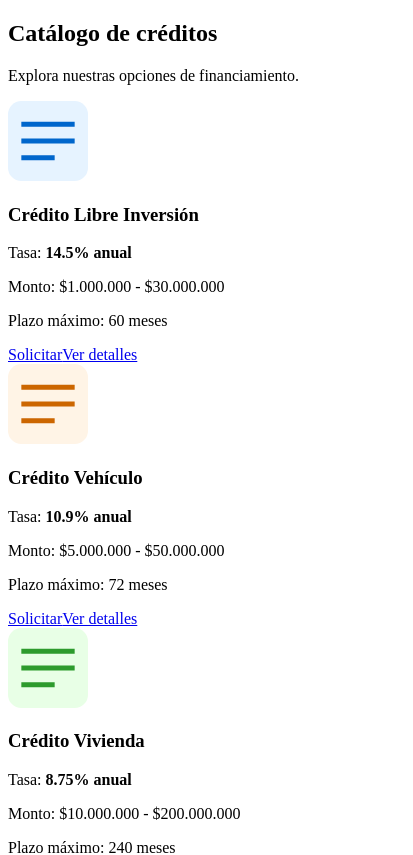
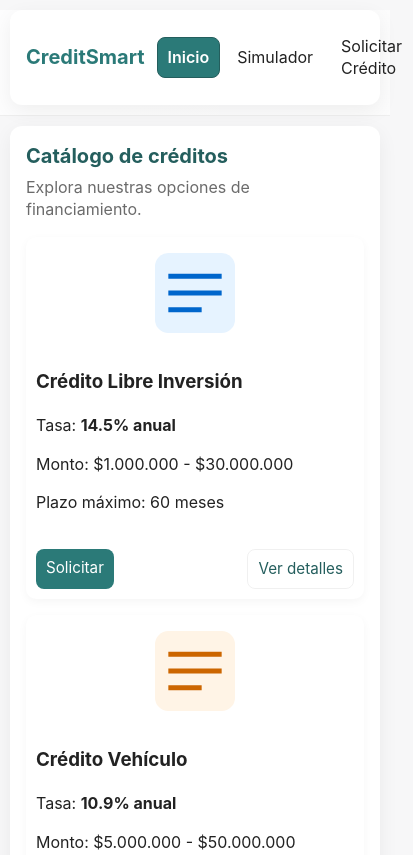
Before and after one commit to CamiloLezcanoUdea/CreditSmartReact, a React (Vite) app in the folder credit-smart-react/: page / in a window 390 px wide. Shown: the top 855 px of the page, 413 px wide, since content can reach past the window. Built offline with nearby package versions, Linux system fonts and the light colour scheme.

Commit message:
style: Estilos responsive y pulido general

```diff
--- a/credit-smart-react/src/App.jsx
+++ b/credit-smart-react/src/App.jsx
@@ -1,6 +1,9 @@
 import { BrowserRouter, Routes, Route } from "react-router-dom";
 
-// Importar las páginas
+// Componentes
+import Header from "./components/Header";
+
+// Páginas
 import Home from "./pages/Home";
 import Simulador from "./pages/Simulador";
 import Solicitar from "./pages/Solicitar";
@@ -8,6 +11,8 @@ import Solicitar from "./pages/Solicitar";
 export default function App() {
   return (
     <BrowserRouter>
+      <Header />
+
       <Routes>
         <Route path="/" element={<Home />} />
         <Route path="/simulador" element={<Simulador />} />
--- a/credit-smart-react/src/styles.css
+++ b/credit-smart-react/src/styles.css
@@ -0,0 +1,202 @@
+/* =========================
+   CreditSmart - Estilos base
+   ========================= */
+
+/* Variables del tema */
+:root{
+  --brand: #2b7a78;
+  --brand-dark: #245e5d;
+  --muted: #6b6b6b;
+  --bg: #f7f7f8;
+  --white: #ffffff;
+  --shadow: 0 6px 20px rgba(0,0,0,0.06);
+  --container: 1100px;
+  --gap: 16px;
+  --radius: 10px;
+  --success: #1f8a36;
+  --danger: #c0392b;
+  --glass: rgba(255,255,255,0.6);
+  font-family: Inter, system-ui, -apple-system, 'Segoe UI', Roboto, 'Helvetica Neue', Arial, sans-serif;
+}
+
+/* Reset básico */
+*{box-sizing:border-box}
+html,body{height:100%}
+body{
+  margin:0;
+  background:var(--bg);
+  color:#222;
+  -webkit-font-smoothing:antialiased;
+  -moz-osx-font-smoothing:grayscale;
+  line-height:1.4;
+  font-size:16px;
+}
+
+/* Contenedor principal */
+.container{
+  max-width:var(--container);
+  margin:20px auto;
+  padding:20px;
+  background:var(--white);
+  border-radius:12px;
+  box-shadow:var(--shadow);
+}
+
+/* Header / Nav */
+.site-header {
+  background: linear-gradient(90deg, rgba(255,255,255,0.8), rgba(255,255,255,0.6));
+  border-bottom:1px solid #eee;
+}
+.header-inner{
+  display:flex;
+  align-items:center;
+  justify-content:space-between;
+  gap:12px;
+  padding:12px 0;
+}
+.brand{
+  margin:0;
+  color:var(--brand);
+  font-weight:700;
+  font-size:1.4rem;
+}
+.main-nav{
+  display:flex;
+  gap:8px;
+  align-items:center;
+}
+.main-nav a{
+  padding:8px 10px;
+  border-radius:8px;
+  text-decoration:none;
+  color:inherit;
+  transition:all .15s ease;
+  border:1px solid transparent;
+}
+.main-nav a:hover{
+  background:var(--glass);
+  transform:translateY(-1px);
+}
+.main-nav a.active{
+  background:var(--brand);
+  color:#fff;
+  font-weight:600;
+  border-color:var(--brand-dark);
+}
+
+/* Hero */
+.hero{
+  margin-bottom:16px;
+}
+.hero h2{ margin:0 0 6px 0; font-size:1.25rem; color:var(--brand-dark) }
+.hero p{ margin:0; color:var(--muted) }
+
+/* GRID de tarjetas: responsive */
+.cards-grid{
+  display:grid;
+  gap:var(--gap);
+  grid-template-columns: repeat(3, 1fr); /* desktop por defecto */
+  margin-top:12px;
+}
+
+/* CARD */
+.card{
+  background:var(--white);
+  border-radius:var(--radius);
+  padding:12px;
+  box-shadow:0 3px 10px rgba(0,0,0,0.04);
+  display:flex;
+  gap:12px;
+  align-items:flex-start;
+  flex-direction:column;
+}
+.card-media{ width:100%; display:flex; align-items:center; justify-content:center; padding:6px 0 }
+.card-body{ width:100%; flex:1; }
+.product-name{ margin:0 0 6px 0; font-size:1.05rem; color:#222; }
+.rate, .amount, .term{ margin:4px 0; color:var(--muted); font-size:0.95rem; }
+.card-actions{ display:flex; gap:8px; justify-content:flex-end; width:100%; margin-top:8px; }
+
+/* BOTONES */
+.btn{
+  background:var(--brand);
+  color:#fff;
+  padding:8px 12px;
+  border-radius:8px;
+  border:none;
+  cursor:pointer;
+  text-decoration:none;
+  display:inline-block;
+  font-size:0.95rem;
+}
+.btn.ghost{
+  background:transparent;
+  color:var(--brand-dark);
+  border:1px solid rgba(0,0,0,0.06);
+}
+
+/* CONTROLES SIMULADOR / FORM */
+.sim-controls, .form-grid{
+  display:flex;
+  gap:12px;
+  align-items:center;
+  flex-wrap:wrap;
+  margin:12px 0;
+}
+.input, .select, input[type="search"], textarea {
+  padding:8px 10px;
+  border-radius:8px;
+  border:1px solid #e6e6e6;
+  font-size:0.95rem;
+  min-height:40px;
+}
+.form-grid{
+  flex-direction:column;
+}
+.fieldset-inline{
+  display:flex;
+  gap:12px;
+  flex-wrap:wrap;
+}
+
+/* SUMMARY / mensajes */
+.summary{
+  background:#f3f6f5;
+  padding:12px;
+  border-radius:8px;
+  margin-top:10px;
+}
+.error{ color:var(--danger); font-size:0.9rem; margin-top:6px }
+.success{ color:var(--success); font-size:0.95rem; margin-top:6px }
+.empty{ color:var(--muted); padding:12px; border-radius:6px; background:linear-gradient(#fff, #fafafa) }
+
+/* Submissions list */
+.submissions{ list-style:none; padding:0; margin:0; display:flex; flex-direction:column; gap:8px; }
+.submissions li{ background:#fff; border-radius:8px; padding:10px; border:1px solid #f0f0f0; }
+
+/* FOOTER */
+.site-footer{ margin-top:18px; border-top:1px solid #eee; padding-top:12px; text-align:center; color:var(--muted) }
+
+/* --------------------------------------
+   Responsive adjustments (mobile first)
+   -------------------------------------- */
+@media (max-width: 900px) {
+  .cards-grid{ grid-template-columns: repeat(2, 1fr); }
+  .header-inner{ padding:10px 0; }
+  .brand{ font-size:1.25rem; }
+}
+
+@media (max-width: 600px) {
+  .cards-grid{ grid-template-columns: 1fr; }
+  .container{ margin:10px; padding:16px; }
+  .main-nav{ gap:6px; }
+  .product-name{ font-size:1rem; }
+  .card{ padding:10px; }
+  .sim-controls{ flex-direction:column; align-items:stretch; }
+  .card-actions { justify-content:space-between; flex-wrap:wrap; }
+}
+
+/* Small polish for form responsiveness */
+@media (max-width: 420px) {
+  .input, .select { font-size:0.95rem; padding:8px; }
+  .btn { padding:8px 10px; font-size:0.95rem; }
+}
```
